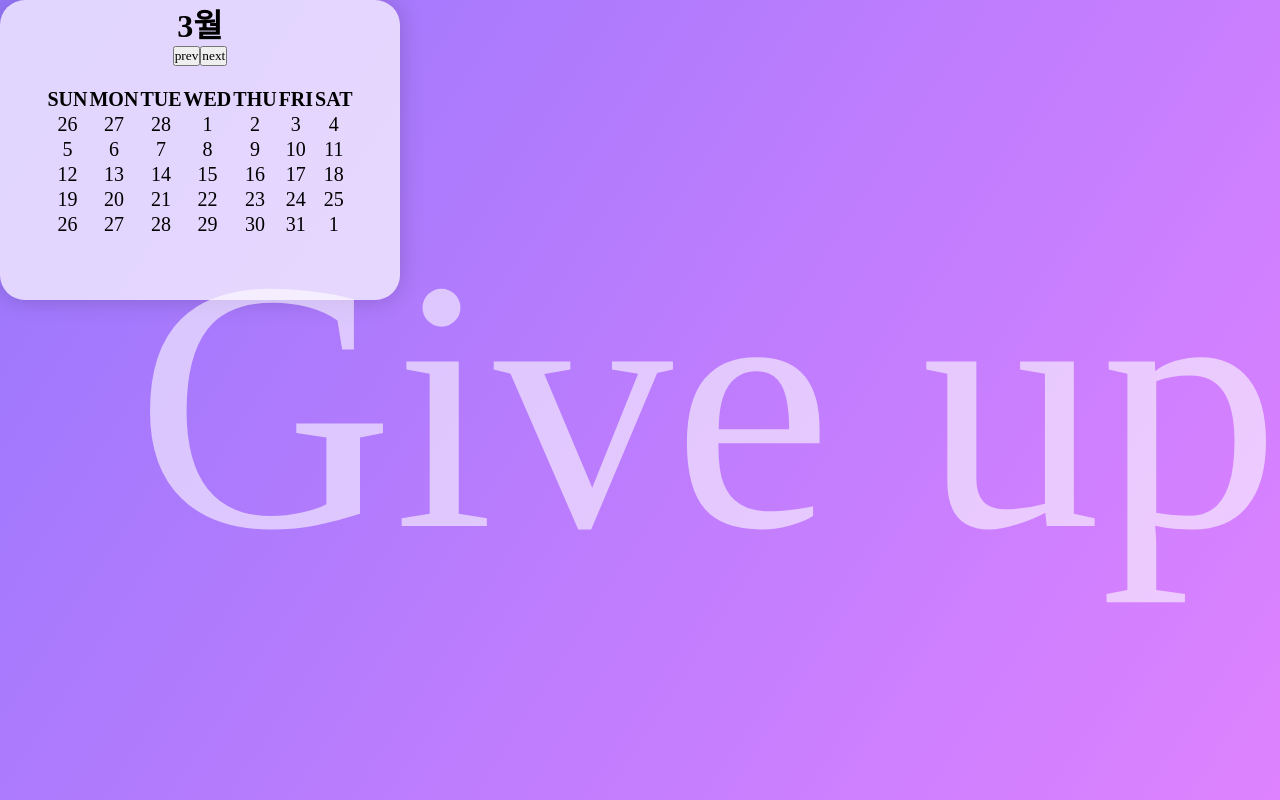
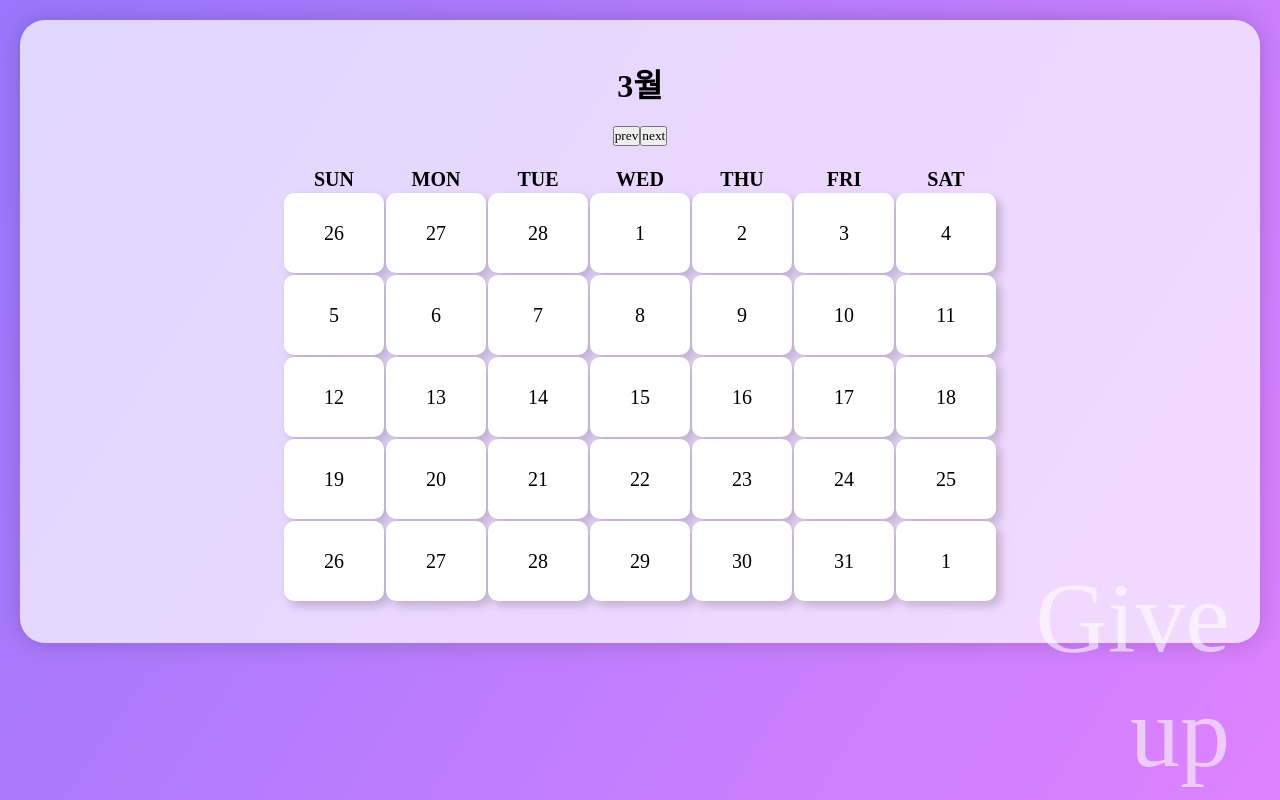
Before and after one commit to apple9710/react_make, a React (Create React App) app: page / in a window 1280 px wide. Built offline with nearby package versions, Linux system fonts and the light colour scheme; a web font is replaced by a local one.

Commit message:
스타일 수정

```diff
--- a/src/style.module.css
+++ b/src/style.module.css
@@ -13,6 +13,7 @@
 
 
 .wrap{
+  padding:20px;
   width:100vw;
   height:100vh;
   background: rgb(152,119,252);
@@ -22,25 +23,36 @@ position:relative;
 .wrap:before{
   content:"Give up";
   position:absolute;
-  top:25%;
-  right:0;
+  top:70%;
+  right:50px;
+  width:220px;
 
   color:#ffffff94;
-  font-size:28vw;
+  font-size:100px;
   font-weight:500;
   text-align: right;
 
 }
 .calendar{
+  padding:20px;
   background-color:#ffffffb2;
   text-align: center;
-  width:400px;
-  height:300px;
+
   border-radius: 25px;
 
   box-shadow:0 0 25px rgba(0, 0, 0, 0.185)
 }
+.calendar h1 { padding:20px;}
 .calendar table {
   margin:20px auto;
   font-size:20px;
 }
+.calendar table td {
+
+  width:100px;
+  height:80px;
+  background-color:#fff;
+  margin:5px;
+  border-radius: 10px;
+  box-shadow:5px 5px 10px rgba(0, 0, 0, 0.185)
+}
```
